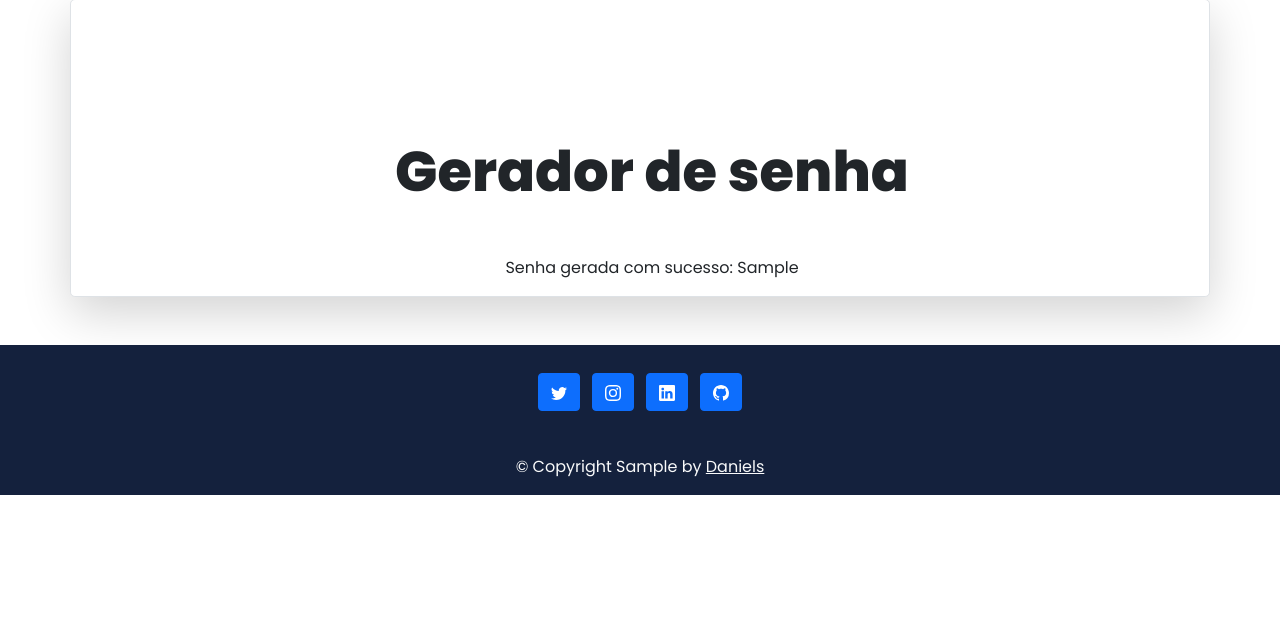
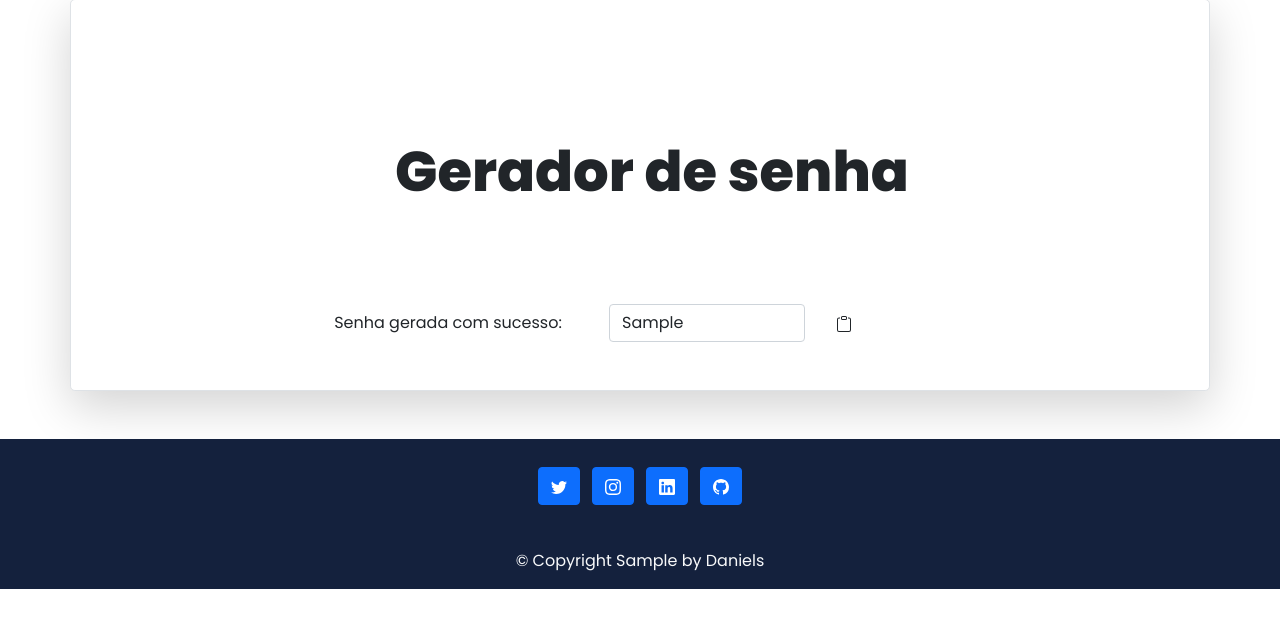
Before and after one commit to danielns-op/sitecomflask, a Flask app: template templates/gerador.html in a window 1280 px wide. Shown: the part 149-777 px from the top of the page. Run offline with Flask 2, Linux system fonts and the light colour scheme; the template is opened without the code that fills it: most values are stand-ins (such as "Sample title", 1, 10 or a date in 2020); some libraries are stand-ins or nearby versions.

Commit message:
adicionando mais funcionalidade ao site

```diff
--- a/static/css/style.css
+++ b/static/css/style.css
@@ -15,6 +15,11 @@ body {
 footer {
     background-color: #14213d;
 }
+
+a {
+    text-decoration: none;
+}
+
 #button-nav:hover {
     background-color: #fca311;
     border-radius: 1rem;
@@ -32,6 +37,10 @@ footer {
     box-shadow: inset 0 0.5em 1.5em rgb(0 0 0 / 10%), inset 0 0.125em 0.5em rgb(0 0 0 / 15%)
 }
 
+.main-button:hover {
+    background-color: #fca311;
+}
+
 .footer-icons:hover {
     background-color: #fca311;
 }
@@ -46,6 +55,15 @@ footer {
     font-family: 'Bebas Neue', cursive;
 }
 
+.img-cartas {
+    width: 14.1rem;
+    height: 19.6rem;
+}
+
+.campo-senha  {
+    padding: 3rem;
+    align-content: center;
+}
 /*
 https://colorschemedesigner.com/csd-3.5/
 000000 - preto
--- a/templates/base.html
+++ b/templates/base.html
@@ -127,6 +127,8 @@
     <script src="https://cdn.jsdelivr.net/npm/bootstrap@5.1.3/dist/js/bootstrap.bundle.min.js"
         integrity="sha384-ka7Sk0Gln4gmtz2MlQnikT1wXgYsOg+OMhuP+IlRH9sENBO0LRn5q+8nbTov4+1p"
         crossorigin="anonymous"></script>
+    <!-- Meus Scripts -->
+    <scrip  src="../static/javascript/script.js"></script>
 </body>
 
 </html>
--- a/templates/gerador.html
+++ b/templates/gerador.html
@@ -10,8 +10,21 @@
                 </div>
 
                 {% if resultado_senha %}
-                    <div class="d-grid d-md-flex justify-content-sm-center">
-                        <p>Senha gerada com sucesso: {{ resultado_senha }}</p>
+                    <div class="d-grid d-md-flex justify-content-sm-center campo-senha">
+                        <form>
+                            <div class="form-group row">
+                                <label class="col-sm-5 col-form-label">Senha gerada com sucesso:</label>
+                                <div class="col-sm-4">
+                                    <input type="text" class="form-control" id="senha-gerada" value="{{ resultado_senha }}">
+                                </div>
+                                <button type="button" class="btn btn-outline col-sm-1" id="copia-senha">
+                                    <svg xmlns="http://www.w3.org/2000/svg" width="16" height="16" fill="currentColor" class="bi bi-clipboard" viewBox="0 0 16 16">
+                                    <path d="M4 1.5H3a2 2 0 0 0-2 2V14a2 2 0 0 0 2 2h10a2 2 0 0 0 2-2V3.5a2 2 0 0 0-2-2h-1v1h1a1 1 0 0 1 1 1V14a1 1 0 0 1-1 1H3a1 1 0 0 1-1-1V3.5a1 1 0 0 1 1-1h1v-1z"/>
+                                    <path d="M9.5 1a.5.5 0 0 1 .5.5v1a.5.5 0 0 1-.5.5h-3a.5.5 0 0 1-.5-.5v-1a.5.5 0 0 1 .5-.5h3zm-3-1A1.5 1.5 0 0 0 5 1.5v1A1.5 1.5 0 0 0 6.5 4h3A1.5 1.5 0 0 0 11 2.5v-1A1.5 1.5 0 0 0 9.5 0h-3z"/>
+                                    </svg>
+                                </button>
+                            </div>
+                        </form>
                     </div>
                 {% else %}
                     <div class="d-grid d-md-flex justify-content-sm-center">
--- a/templates/index.html
+++ b/templates/index.html
@@ -9,7 +9,7 @@
                     <p class="lead mb-4">Clique no botão e receba um conselho de forma aleatória.</p>
                     <a href="{{ url_for('pega_conselho_api') }}" role="button">
                         <div class="d-grid gap-2 d-md-flex justify-content-sm-center mb-4 mb-lg-3">
-                            <button type="button" href="{{ url_for('pega_conselho_api') }}" class="btn btn-primary btn-lg px-4 me-md-2 fw-bold">Receber</button>
+                            <button type="button" href="{{ url_for('pega_conselho_api') }}" class="btn btn-primary btn-lg px-4 me-md-2 fw-bold main-button">Receber</button>
                         </div>
                     </a>
                 </div>
@@ -25,7 +25,7 @@
                     <p class="lead mb-4">Tente a sorte e descubra quem tira a maior carta, você ou o bot.</p>
                     <a href="{{ url_for('jogo_cartas') }}" role="button">
                         <div class="d-grid gap-2 d-md-flex justify-content-sm-center mb-4 mb-lg-3">
-                        <button type="button" class="btn btn-primary btn-lg px-4 me-md-2 fw-bold" href="{{ url_for('jogo_cartas') }}">Jogar</button>
+                        <button type="button" class="btn btn-primary btn-lg px-4 me-md-2 fw-bold main-button" href="{{ url_for('jogo_cartas') }}">Jogar</button>
                         </div>
                     </a>
                 </div>
@@ -41,7 +41,7 @@
                     <p class="lead mb-4">Está precisando gerar uma nova senha e está sem criatividade, acesse essa aplicação e cria suas senhas de forma fácil e segura.</p>
                     <a href="{{ url_for('gera_senha') }}" role="button">
                         <div class="d-grid gap-2 d-md-flex justify-content-sm-center mb-4 mb-lg-3">
-                        <button type="button" class="btn btn-primary btn-lg px-4 me-md-2 fw-bold" href="{{ url_for('jogo_cartas') }}">Acessar</button>
+                        <button type="button" class="btn btn-primary btn-lg px-4 me-md-2 fw-bold main-button" href="{{ url_for('jogo_cartas') }}">Acessar</button>
                         </div>
                     </a>
                 </div>
--- a/templates/jogo_cartas.html
+++ b/templates/jogo_cartas.html
@@ -10,11 +10,11 @@
                     <div class="row">
                         <div class="col-6">
                             <h3>Jogador</h3>
-                            <img src="{{ image_jogador }}" alt="carta do jogador">
+                            <img src="{{ image_jogador }}" alt="carta do jogador" class="img-cartas">
                         </div>
                         <div class="col-6">
                             <h3>Bot</h3>
-                            <img src="{{ image_bot }}" alt="carta do bot">
+                            <img src="{{ image_bot }}" alt="carta do bot" class="img-cartas">
                         </div>
                     </div>
                     <div>
```
Also changed, not shown: static/javascript/script.js (added, +19 -0 lines).
